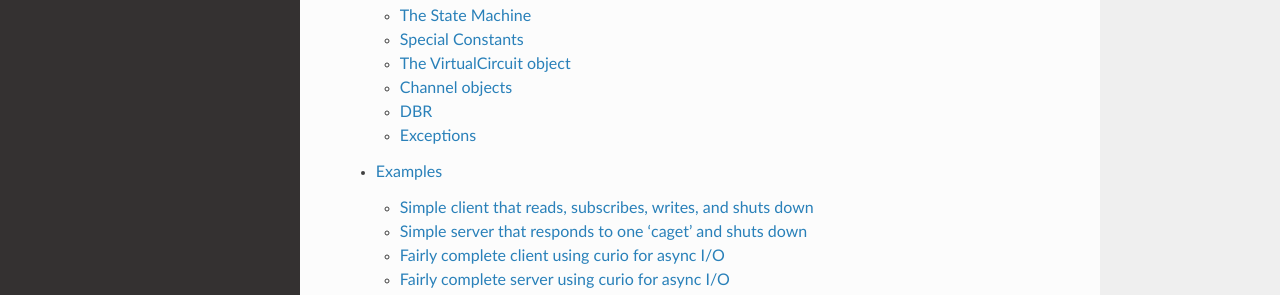
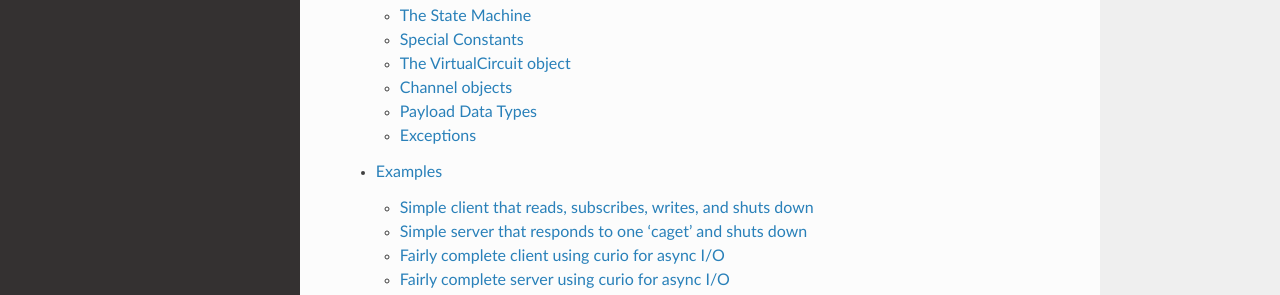
Before and after one commit to caproto/caproto, a Sphinx documentation site: the page built from doc/source/index.rst, in a window 1280 px wide and 900 px high, scrolled down 1502 px. Shown: the part 359-654 px from the top of the window. Built offline with Sphinx 7.4.7 and the Read the Docs theme 2.0.0, drawn with Linux system fonts in a browser that asks for light colours.

Commit message:
DOC: Rename DBR section Payload Data Types.

```diff
--- a/doc/source/api.rst
+++ b/doc/source/api.rst
@@ -247,15 +247,8 @@ generating valid commands.
     .. automethod:: subscribe
     .. automethod:: unsubscribe
 
-
-..
-    Headers
-    =======
-    .. automodule:: caproto._headers
-        :members:
-
-DBR
-===
+Payload Data Types
+==================
 
 Exceptions
 ==========
```
